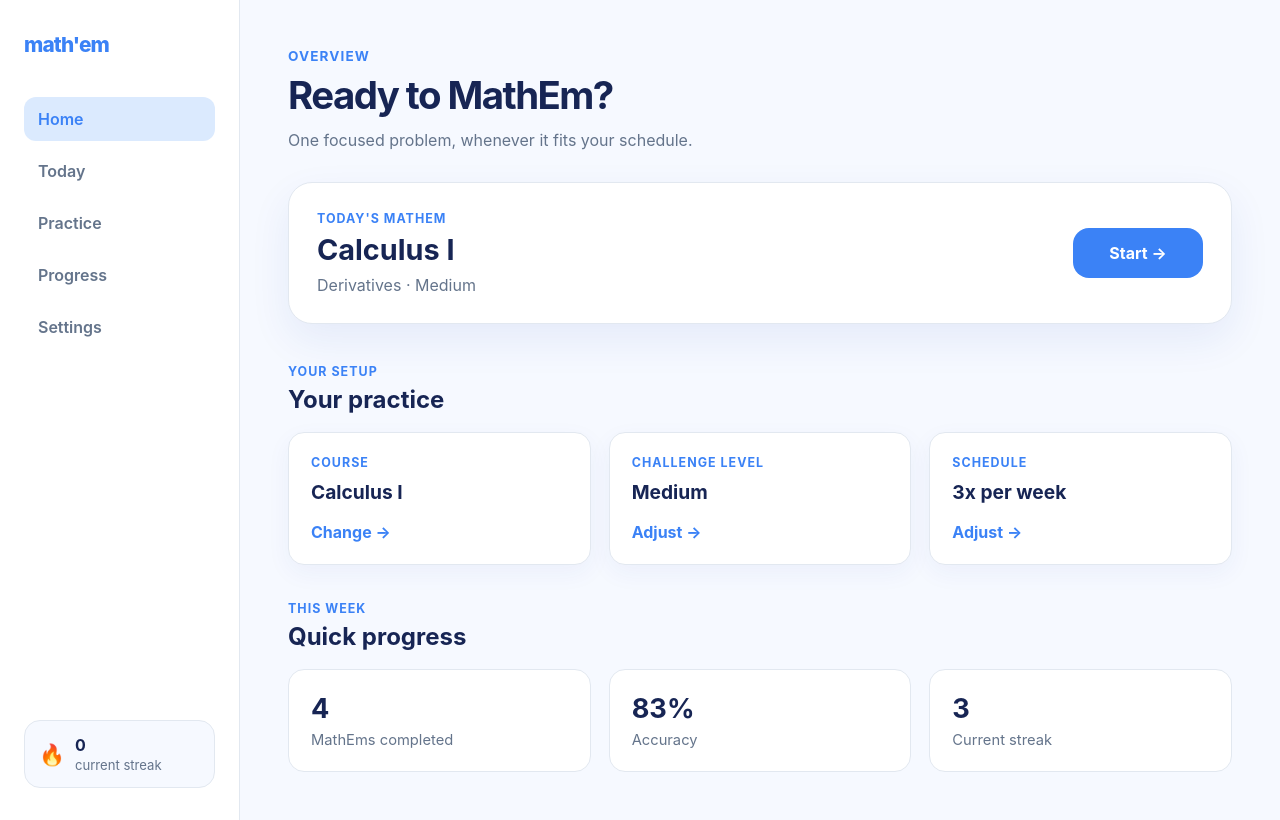
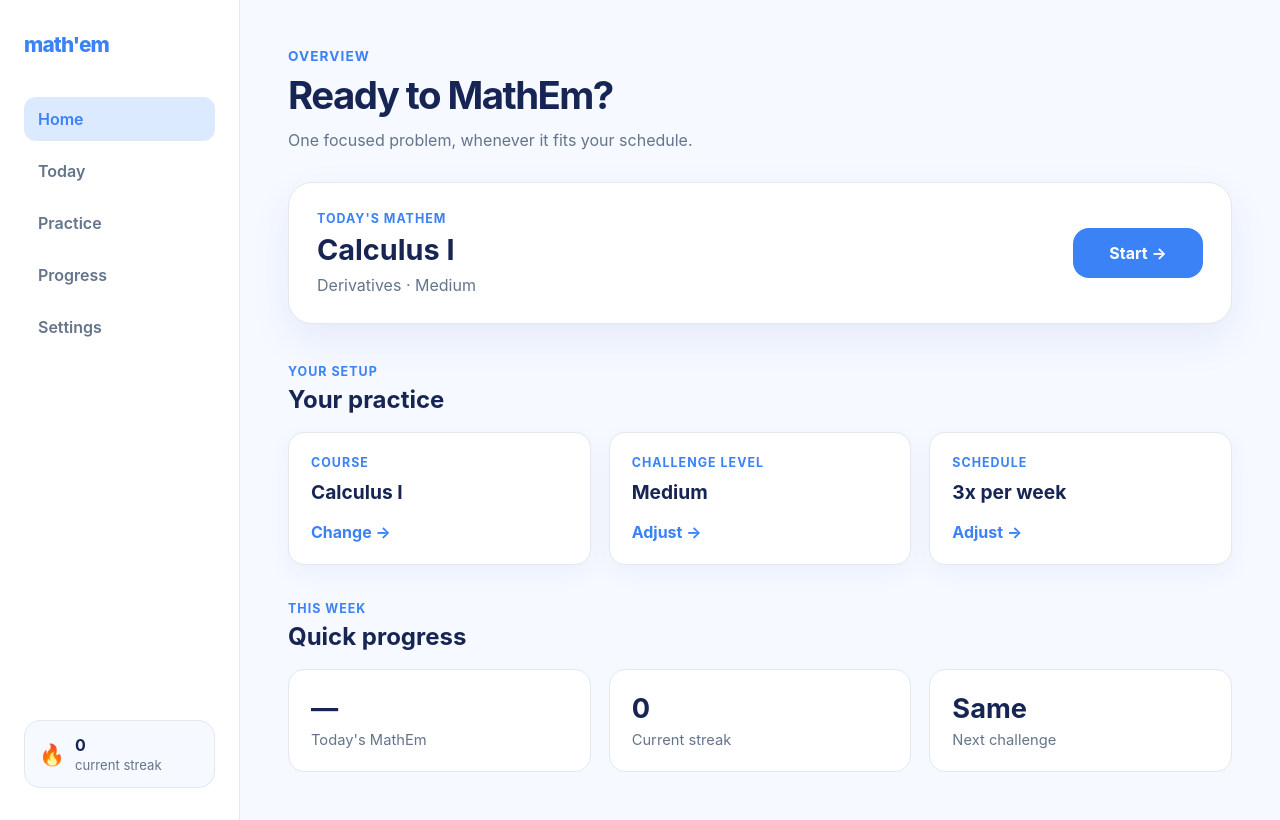
Before and after one commit to TracyyT/mathem, a React (Vite) app: page /home in a window 1280 px wide. Built offline with nearby package versions, Linux system fonts and the light colour scheme; a web font is replaced by a local one.

Commit message:
persist daily progress and streak

```diff
--- a/src/App.css
+++ b/src/App.css
@@ -1050,3 +1050,18 @@
 
   margin: 32px auto 0;
 }
+.completed-streak {
+  width: fit-content;
+
+  margin: 18px auto 0;
+  padding: 8px 14px;
+
+  background: var(--background);
+  color: var(--navy);
+
+  border: 1px solid var(--border);
+  border-radius: 999px;
+
+  font-size: 0.9rem;
+  font-weight: 800;
+}
--- a/src/components/layout/Sidebar.jsx
+++ b/src/components/layout/Sidebar.jsx
@@ -1,6 +1,31 @@
+import { useEffect, useState } from 'react'
 import { NavLink } from 'react-router-dom'
 
+import { getProgress } from '../../utils/progressStorage'
+
 function Sidebar() {
+    const [streak, setStreak] = useState(
+    () => getProgress().streak,
+    )
+
+    useEffect(() => {
+    const updateProgress = () => {
+        setStreak(getProgress().streak)
+    }
+
+    window.addEventListener(
+        'mathem-progress-updated',
+        updateProgress,
+    )
+
+    return () => {
+        window.removeEventListener(
+        'mathem-progress-updated',
+        updateProgress,
+        )
+    }
+    }, [])
+
   const navItems = [
     { name: 'Home', path: '/home' },
     { name: 'Today', path: '/today' },
@@ -32,7 +57,7 @@ function Sidebar() {
       <div className="sidebar-streak">
         <span>🔥</span>
         <div>
-          <strong>0</strong>
+          <strong>{streak}</strong>
           <p>current streak</p>
         </div>
       </div>
--- a/src/pages/HomePage.jsx
+++ b/src/pages/HomePage.jsx
@@ -1,4 +1,38 @@
+import { useEffect, useState } from 'react'
+
+import {
+  getProgress,
+  isTodayCompleted,
+} from '../utils/progressStorage'
+
 function HomePage() {
+    const [progress, setProgress] = useState(
+    () => getProgress(),
+    )
+
+    const [todayCompleted, setTodayCompleted] = useState(
+    () => isTodayCompleted(),
+    )
+
+    useEffect(() => {
+    const updateProgress = () => {
+        setProgress(getProgress())
+        setTodayCompleted(isTodayCompleted())
+    }
+
+    window.addEventListener(
+        'mathem-progress-updated',
+        updateProgress,
+    )
+
+    return () => {
+        window.removeEventListener(
+        'mathem-progress-updated',
+        updateProgress,
+        )
+    }
+    }, [])
+
   return (
     <section className="page">
       <div className="home-header">
@@ -13,16 +47,34 @@ function HomePage() {
 
         <div className="today-card">
         <div>
-          <p className="card-label">Today's MathEm</p>
+            <p className="card-label">
+            Today's MathEm
+            </p>
+
+            {todayCompleted ? (
+            <>
+                <h2>MathEm’d ✓</h2>
+
+                <p className="card-meta">
+                You completed today's practice.
+                </p>
+            </>
+            ) : (
+            <>
                 <h2>Calculus I</h2>
+
                 <p className="card-meta">
                 Derivatives · Medium
                 </p>
+            </>
+            )}
         </div>
 
+        {!todayCompleted && (
             <button className="primary-button home-start-button">
             Start →
             </button>
+        )}
         </div>
 
       <div className="home-section">
@@ -64,18 +116,24 @@ function HomePage() {
 
         <div className="stats-grid">
             <div className="stat-card">
-            <strong>4</strong>
-            <span>MathEms completed</span>
+                <strong>
+                {todayCompleted ? '✓' : '—'}
+                </strong>
+
+                <span>Today's MathEm</span>
             </div>
 
             <div className="stat-card">
-            <strong>83%</strong>
-            <span>Accuracy</span>
+                <strong>{progress.streak}</strong>
+                <span>Current streak</span>
             </div>
 
             <div className="stat-card">
-            <strong>3</strong>
-            <span>Current streak</span>
+                <strong>
+                {progress.nextDifficultyChoice}
+                </strong>
+
+                <span>Next challenge</span>
             </div>
             </div>
       </div>
--- a/src/pages/TodayPage.jsx
+++ b/src/pages/TodayPage.jsx
@@ -1,12 +1,20 @@
 import { useRef, useState } from 'react'
 import problems from '../data/problems'
 import getProblem from '../utils/getProblem'
+import {
+  getProgress,
+  saveProgress,
+  isTodayCompleted,
+  getTodayDateString,
+} from '../utils/progressStorage'
 
 function TodayPage() {
   const [answer, setAnswer] = useState('')
   const [result, setResult] = useState(null)
   const [showHint, setShowHint] = useState(false)
-  const [isCompleted, setIsCompleted] = useState(false)
+  const [isCompleted, setIsCompleted] = useState(
+    () => isTodayCompleted(),
+    )
   const [nextDifficultyChoice, setNextDifficultyChoice] = useState('Same')
 
   const answerInputRef = useRef(null)
@@ -42,6 +50,10 @@ function TodayPage() {
       setResult('wrong')
     }
   }
+
+  const [streak, setStreak] = useState(
+    () => getProgress().streak,
+    )
 
   const insertAtCursor = (value) => {
     const input = answerInputRef.current
@@ -146,15 +158,41 @@ function TodayPage() {
             </p>
 
             <div className="completed-summary">
-            <span>{problem.course}</span>
-            <span>•</span>
-            <span>{problem.topic}</span>
-            <span>•</span>
-            <span>{problem.difficulty}</span>
+                <span>{problem.course}</span>
+                <span>•</span>
+                <span>{problem.topic}</span>
+                <span>•</span>
+                <span>{problem.difficulty}</span>
+            </div>
+
+            <div className="completed-streak">
+                 🔥 {streak} day streak
             </div>
         </div>
         </section>
     )
+    }
+
+    const completeMathem = () => {
+    const currentProgress = getProgress()
+    const alreadyCompletedToday = isTodayCompleted()
+
+    const updatedStreak = alreadyCompletedToday
+        ? currentProgress.streak
+        : currentProgress.streak + 1
+
+    const updatedProgress = {
+        ...currentProgress,
+        streak: updatedStreak,
+        lastCompletedDate: getTodayDateString(),
+        nextDifficultyChoice,
+    }
+
+    saveProgress(updatedProgress)
+
+    setStreak(updatedStreak)
+    setIsCompleted(true)
+    setResult(null)
     }
 
   return (
@@ -351,10 +389,7 @@ function TodayPage() {
                 <button
                     type="button"
                     className="primary-button done-button"
-                    onClick={() => {
-                        setIsCompleted(true)
-                        setResult(null)
-                        }}
+                    onClick={completeMathem}
                     >
                     Done
                     </button>
--- /dev/null
+++ b/src/utils/progressStorage.js
@@ -0,0 +1,43 @@
+const PROGRESS_KEY = 'mathem-progress'
+
+const defaultProgress = {
+  streak: 0,
+  lastCompletedDate: null,
+  nextDifficultyChoice: 'Same',
+}
+
+function getTodayDate() {
+  return new Date().toLocaleDateString('en-CA')
+}
+
+export function getProgress() {
+  const savedProgress = localStorage.getItem(PROGRESS_KEY)
+
+  if (!savedProgress) {
+    return defaultProgress
+  }
+
+  return {
+    ...defaultProgress,
+    ...JSON.parse(savedProgress),
+  }
+}
+
+export function saveProgress(progress) {
+  localStorage.setItem(
+    PROGRESS_KEY,
+    JSON.stringify(progress),
+  )
+
+  window.dispatchEvent(new Event('mathem-progress-updated'))
+}
+
+export function isTodayCompleted() {
+  const progress = getProgress()
+
+  return progress.lastCompletedDate === getTodayDate()
+}
+
+export function getTodayDateString() {
+  return getTodayDate()
+}
```
Lines whose indentation alone changed are shown as unchanged.
